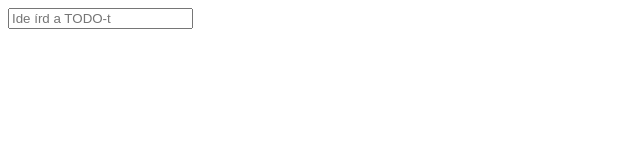
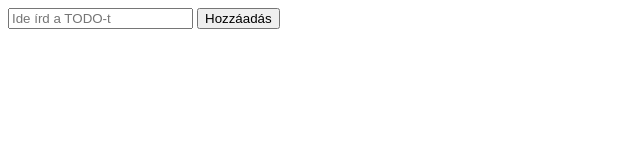
Before and after one commit to hrustinszkiadam/js-anonym-fn, a plain HTML site: page index.html in a window 1280 px wide. Shown: the whole page, without its empty margins (0-640 px from the left). Drawn offline with Linux system fonts and the light colour scheme.

Commit message:
feat: Hozzádás button

```diff
--- a/index.html
+++ b/index.html
@@ -20,6 +20,7 @@
 				placeholder="Ide írd a TODO-t"
 				required
 			/>
+			<button type="submit">Hozzáadás</button>
 		</form>
 		<ul id="todo-list"></ul>
 	</body>
```
